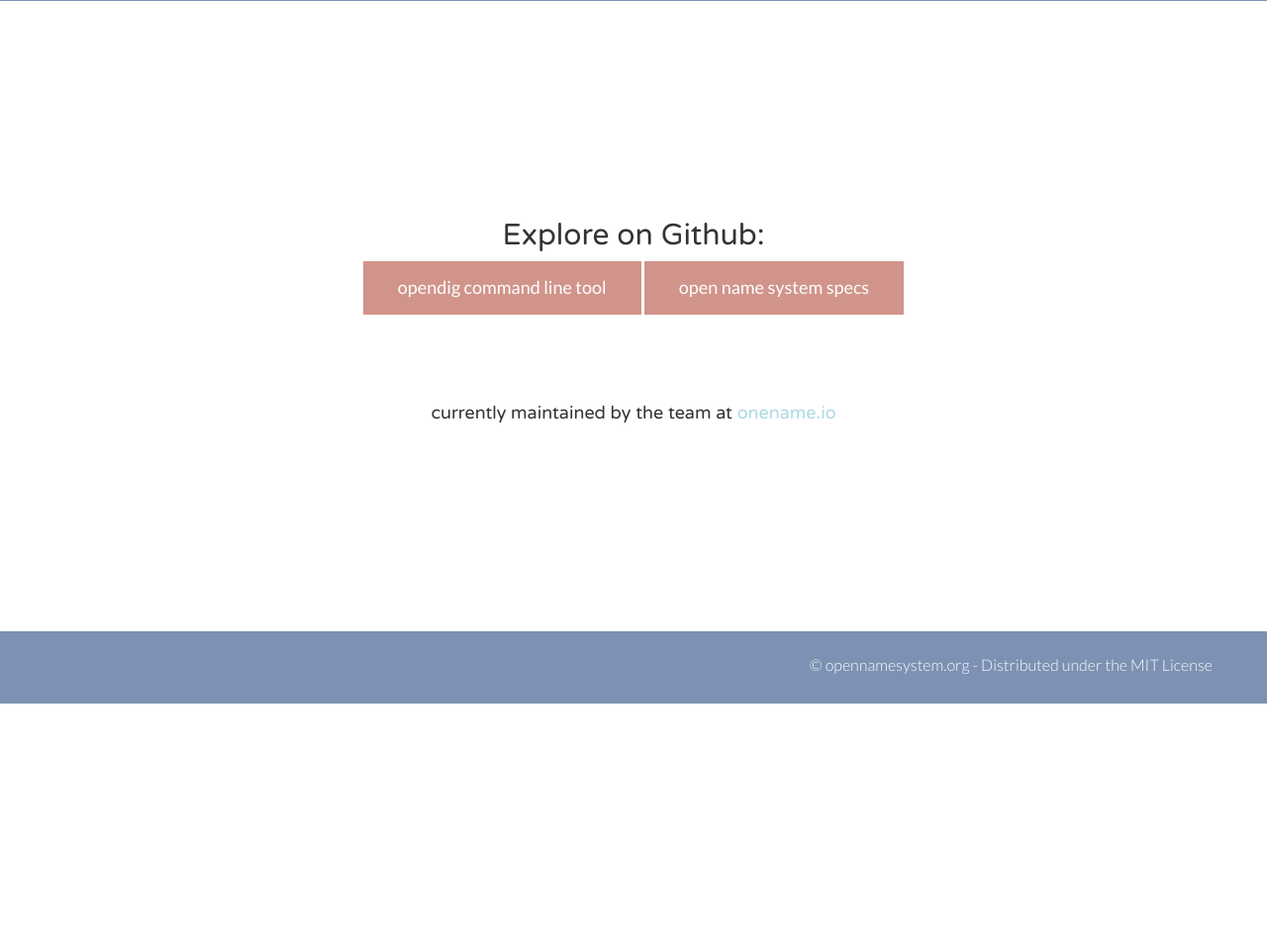
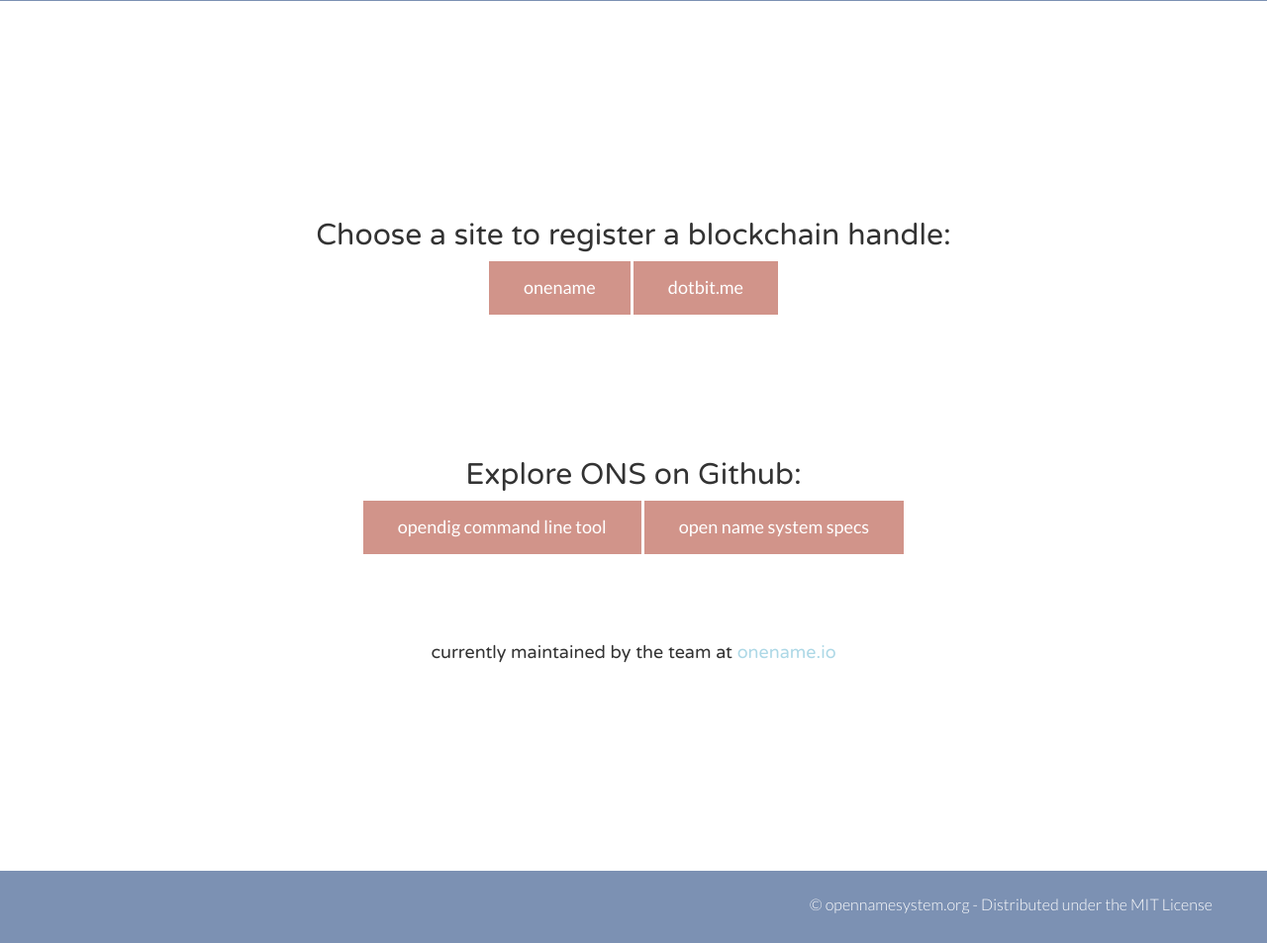
Before and after one commit to sebasmagri/opennamesystem.org, a Flask app: page / in a window 1280 px wide. Shown: the part 3113-4066 px from the top of the page at 99% size. Before the commit the page ends 3824 px from the top, so only its background shows below. Run offline with Flask 2, Linux system fonts and the light colour scheme; some libraries are stand-ins or nearby versions.

Commit message:
add in link to onename

```diff
--- a/app.py
+++ b/app.py
@@ -9,14 +9,16 @@
 	SECRET_KEY = '04996c3ee9d42619afceda830ab7647e87c2b13d13b69cc5'
 )
 
+"""	banner_repo_url = random.choice([
+		'https://github.com/opennamesystem/openspecs',
+		,
+	])
+"""
+
 # controllers
 @app.route('/')
 def index():
-	banner_repo_url = random.choice([
-		'https://github.com/opennamesystem/openspecs',
-		'https://github.com/opennamesystem/opendig',
-	])
-
+	banner_repo_url = 'https://github.com/opennamesystem/opendig'
 	return render_template('index.html', banner_repo_url=banner_repo_url)
 
 # special file handlers
--- a/templates/index.html
+++ b/templates/index.html
@@ -209,10 +209,16 @@
 			<div class="row centered">
 				<div class="col-lg-8 col-lg-offset-2 centered">
           <h2>
+            Choose a site to register a blockchain handle:
+          </h2>
+          <p>
+            <a href="https://onename.io" type="button" class="btn btn-theme btn-lg">onename</a> <a href="https://dotbit.me" type="button" class="btn btn-theme btn-lg">dotbit.me</a>
+          </p>
 
-          </h2>
+          <div style="height: 100px;"></div>
+
           <h2>
-            Explore on Github:
+            Explore ONS on Github:
           </h2>
           <p>
             <a href="https://github.com/opennamesystem/opendig" type="button" class="btn btn-theme btn-lg">opendig command line tool</a>
```
